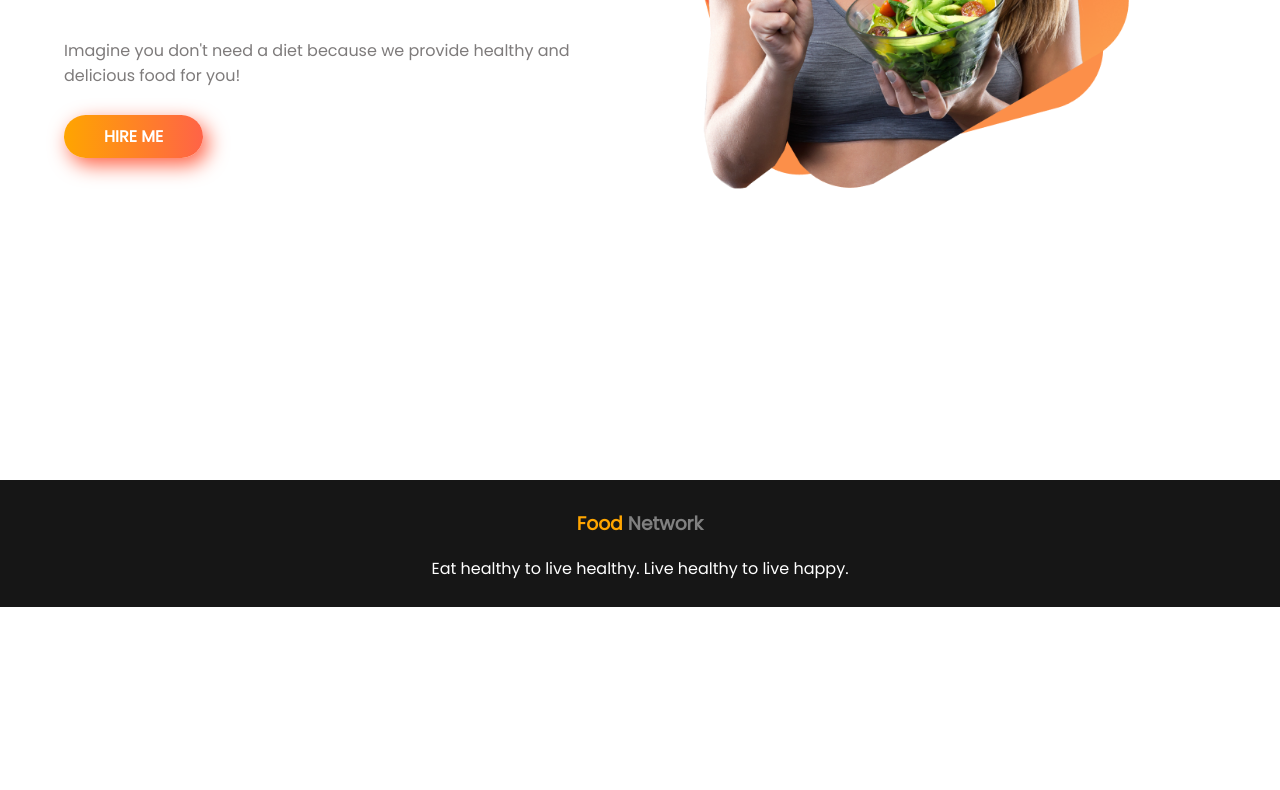
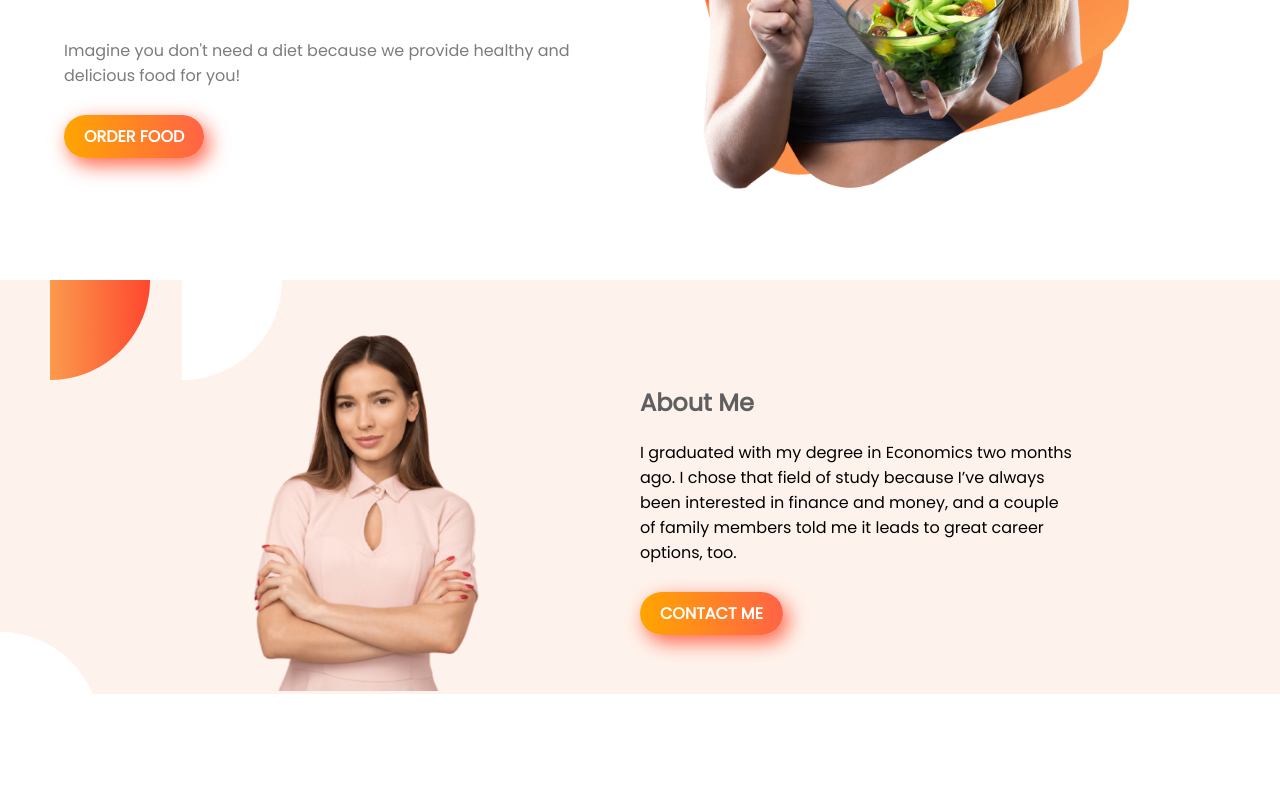
Before and after one commit to moularavel/food-network, a plain HTML site: page index.html in a window 1280 px wide. Shown: the part 370-1160 px from the top of the page. Before the commit the page ends 977 px from the top, so only its background shows below. Drawn offline with Linux system fonts and the light colour scheme.

Commit message:
about section done

```diff
--- a/css/style.css
+++ b/css/style.css
@@ -11,7 +11,7 @@ h1{
     color: white;
     font-weight: 700;
     border-radius: 30px;
-    padding: 10px 40px;
+    padding: 10px 20px;
     background-image: linear-gradient(to right, orange, tomato);
     box-shadow: 5px 7px 20px tomato;
 }
@@ -22,7 +22,7 @@ h1{
     color: gray;
 }
 .common{
-    height: 700px;
+    height: 500px;
     padding-bottom: 150px;
 }
 .divided-div{
@@ -31,7 +31,7 @@ h1{
     padding-left: 2%;
     margin-left: 3%;
 }
-.divided-div img{
+#food-section .divided-div img{
     width: 100%;
 }
 #food-section .divided-div p{
@@ -43,6 +43,26 @@ h1{
 .food-section-content p{
 padding-bottom: 20px;
 }
+#about-section{
+    background-image: url(../images/about-bg.png);
+    background-repeat: no-repeat;
+    padding: 55px 100px;
+    height: 304px;
+    margin-bottom: 250px;
+}
+#about-section .divided-div img{
+    width: 52%;
+    padding-left: 100px;
+}
+.about-content{
+    margin-top: 30px;
+}
+.about-content h2{
+    color: rgb(95, 95, 95);
+}
+.about-content p{
+    padding-bottom: 20px;
+}
 footer{
     background-color: rgb(22, 22, 22);
     padding: 10px 0px;
@@ -50,5 +70,11 @@ footer{
 footer p,h3{
     text-align: center;
     color: white;
-
 }
+footer p{
+    font-size: 13px;
+}
+footer h3{
+    font-weight: 700;
+    font-size: 25px;
+}
--- a/index.html
+++ b/index.html
@@ -16,13 +16,22 @@
         <div class="divided-div food-section-content">
             <h1><span class="orange-color">Skip</span> The Diet,<br>Just Eat Healthy<br>With Food Network</h1>
             <p>Imagine you don't need a diet because we provide healthy and delicious food for you!</p>
-            <a href="https://www.linkedin.com/company/programminghero/" target="_blank">HIRE ME</a>
+            <a href="https://www.linkedin.com/company/programminghero/" target="_blank">ORDER FOOD</a>
         </div>
         <div class="divided-div">
             <img src="images/food.png" alt="This image of Jhankar Vai">
         </div>
     </section>
-    <section id="about-section"></section>
+    <section id="about-section">
+        <div class="divided-div">
+            <img src="images/about-img.png" alt="This image of Jhankar Vai">
+        </div>
+        <div class="divided-div about-content">
+            <h2>About Me</h2>
+            <p>I graduated with my degree in Economics two months ago. I chose that field of study because I’ve always been interested in finance and money, and a couple of family members told me it leads to great career options, too.</p>
+            <a href="https://www.linkedin.com/company/programminghero/" target="_blank">CONTACT ME</a>
+        </div>
+    </section>
     <section id="recipies-section"></section>
     <section id="number-section"></section>
     <footer>
```
Also changed, not shown: images/about-bg.png (added), images/about-img.png (added).
